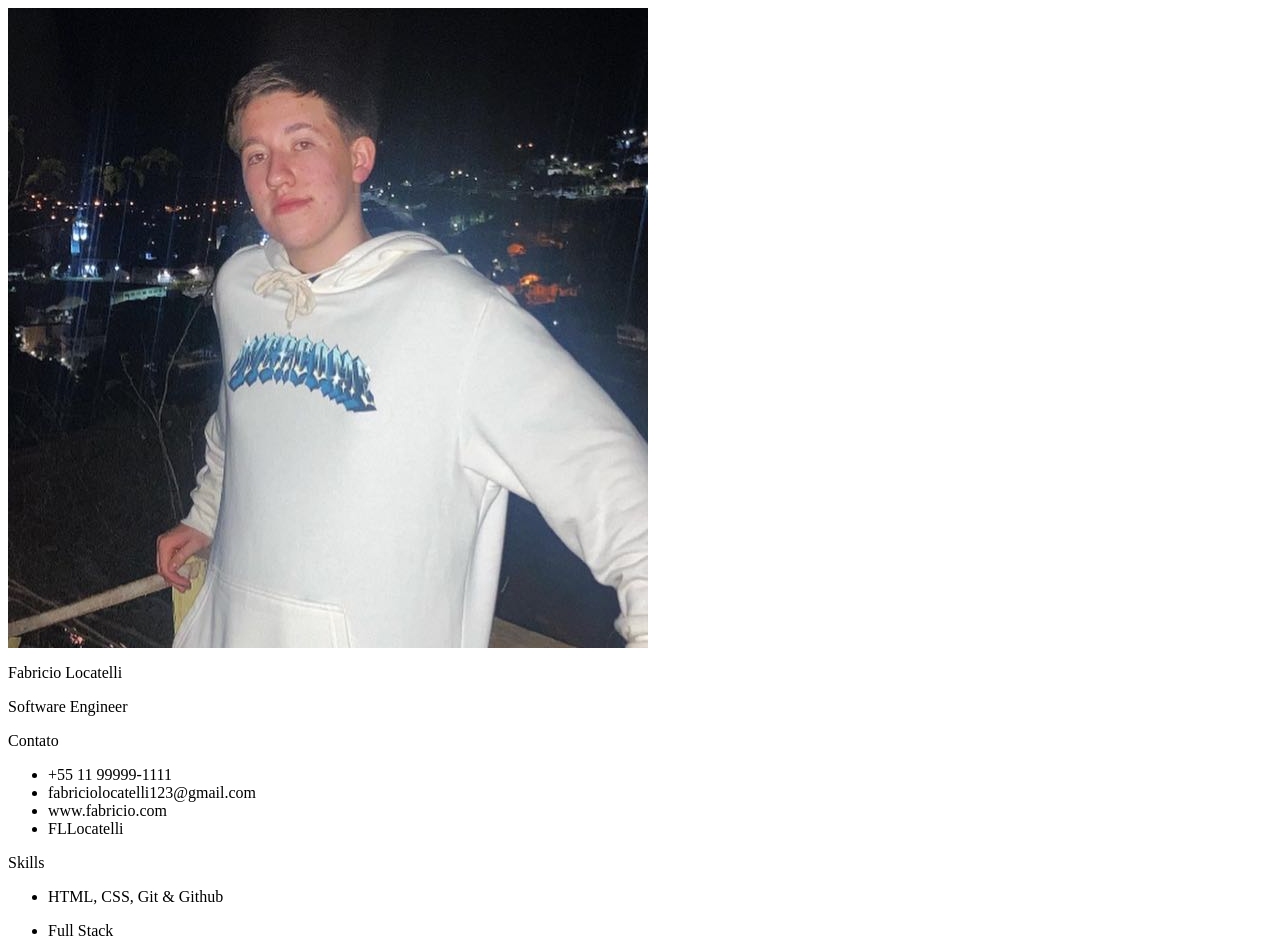
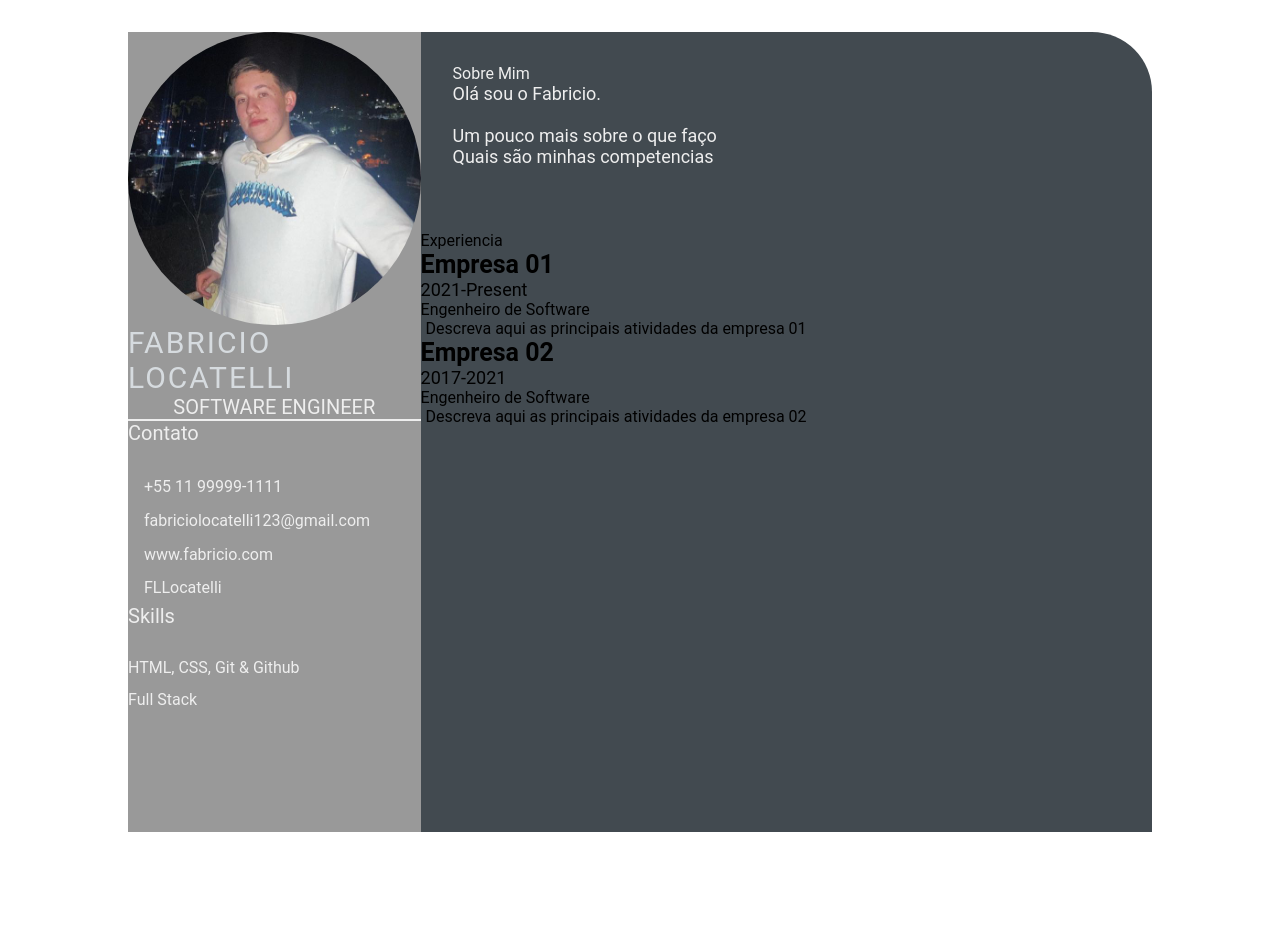
Before and after one commit to FLLocatelli/FLLocatelli.github.io, a plain HTML site: page index.html in a window 1280 px wide. Shown: the top 943 px of the page. After the commit the page ends 864 px from the top, so only its background shows below. Drawn offline with Linux system fonts and the light colour scheme.

Commit message:
feature: add job-details (#3)

```diff
--- a/index.html
+++ b/index.html
@@ -1,4 +1,5 @@
 <html lang="en">
+
 <head>
     <meta charset="UTF-8">
     <meta http-equiv="X-UA-Compatible" content="IE=edge">
@@ -6,10 +7,11 @@
     <title>Fabricio Luis Locatelli</title>
     <link rel="stylesheet" href="style.css">
 </head>
+
 <body>
     <main class="resume-contents">
         <section class="left-section">
-            <section class="left-section-content">
+            <div class="left-section-content">
                 <div class="profile">
                     <img class="profile-image" src="img/profile-image.jpg" alt="Profile image">
                     <p class="name">Fabricio Locatelli</p>
@@ -27,24 +29,55 @@
                 <div class="skills">
                     <p class="left-title">Skills</p>
                     <ul>
-                        <li><p>HTML, CSS, Git & Github</p></li>
-                        <li><p>Full Stack</p></li>
+                        <li>
+                            <p>HTML, CSS, Git & Github</p>
+                        </li>
+                        <li>
+                            <p>Full Stack</p>
+                        </li>
                     </ul>
                 </div>
+            </div>
         </section>
-            <section></section>
+
         <section class="right-section">
             <div class="right-section-contents">
                 <section class="about gap">
                     <div class="right-title">Sobre Mim</div>
                     <p class="about-me-contents">
-                            Olá sou o Fabricio. <br>
+                        Olá sou o Fabricio.<br>
                         <br> Um pouco mais sobre o que faço
                         <br> Quais são minhas competencias
                     </p>
                 </section>
             </div>
+            <section class="experience gap">
+                <div class="right title">Experiencia</div>
+                <div class="experience contents">
+                    <div class="exp-left">
+                        <p class="exp-company-name">Empresa 01</p>
+                        <p class="exp-time-period">2021-Present</p>
+                    </div>
+                    <div class="exp-right">
+                        <p class="exp-postition">Engenheiro de Software</p>
+                        <p class="exp-desc">
+                            Descreva aqui as principais atividades da empresa 01
+                        </p>
+                    </div>
+                    <div class="exp-left">
+                        <p class="exp-company-name">Empresa 02</p>
+                        <p class="exp-time-period">2017-2021</p>
+                    </div>
+                    <div class="exp-right">
+                        <p class="exp-postition">Engenheiro de Software</p>
+                        <p class="exp-desc">
+                            Descreva aqui as principais atividades da empresa 02
+                        </p>
+                    </div>
+                </div>
+            </section>
         </section>
     </main>
 </body>
+
 </html>
--- a/style.css
+++ b/style.css
@@ -0,0 +1,138 @@
+* {
+    margin: 0;
+    padding: 0;
+    box-sizing: border-box;
+    list-style: none;
+    font-family: 'Roboto', sans-serif;
+}
+
+.resume-contents {
+    min-height: 100vh;
+    width: 80%;
+    margin: 2rem auto;
+    display: grid;
+    grid-template-columns: repeat(7, 1fr);
+}
+
+.left-section {
+    grid-column: span 2;
+    height: 100%;
+    background-color: #999999;
+}
+
+.right-section {
+    grid-column: span 5;
+    height: 100%;
+    background-color: #424a50;
+    border-radius: 0px 60px 0px 0px;
+}
+
+.left-section-contents{
+    padding: 2rem 2rem;
+}
+
+.profile {
+    width: 100%;
+    border-bottom: 2px solid #eeeeee;
+}
+
+.profile .profile-image {
+    width: 100%;
+    border-radius: 100%;
+}
+
+.name {
+    color: #D6DBDF;
+    font-size: 30px;
+    letter-spacing: 2px;
+    text-transform: uppercase;
+}
+
+.profession {
+    color: #eeeeee;
+    font-size: 20px;
+    text-transform: uppercase;
+    text-align: center;
+}
+
+/* .contact-info { border-bottom: 2px solid #1B2631; } */
+.left-title {
+    color: #eeeeee;
+    font-size: 20px;
+}
+
+.contact-info ul {
+    padding-top: 1.5rem;
+}
+
+.contact-info ul li,
+.references ul li {
+    padding: .4rem 0;
+    color: #eeeeee;
+}
+
+.contact-info ul li i,
+.references ul li i {
+    padding-right: 1rem;
+    font-size: 18px;
+    color: #eeeeee;
+}
+
+.skills ul {
+    padding-top: 1.5rem;
+}
+.skills ul li p {
+    padding: .4rem 0;
+    color: #eeeeee;
+}
+
+.right-section-contents {
+    padding: 2rem 2rem;
+}
+
+.right-title {
+    color: #eeeeee;
+}
+
+.gap {
+    padding-bottom: 2rem;
+}
+.about-me-contents {
+    font-size: 18px;
+    color: #eeeeee;
+}
+
+.experience-contents,
+.education-contents,
+.awards-contents {
+    display: grid;
+    grid-template-columns: repeat(2, 1fr);
+    padding-bottom: 2rem;
+    color: #F1F8FD;
+}
+
+.exp-company-name,
+.education-school-name,
+.awards-company-name {
+    font-size: 25px;
+    font-weight: bold;
+}
+
+.exp-time-period,
+.educationp-time-period,
+.awards-time-period {
+    font-size: 18px;
+}
+
+.exp-position,
+.education-subject,
+.awards-name {
+    font-size: 25px;
+}
+
+.exp-desc,
+.education-desc,
+.awards-desc {
+    font-size: 16px;
+    padding-left: 5px;
+}
```
Lines whose indentation alone changed are shown as unchanged.
